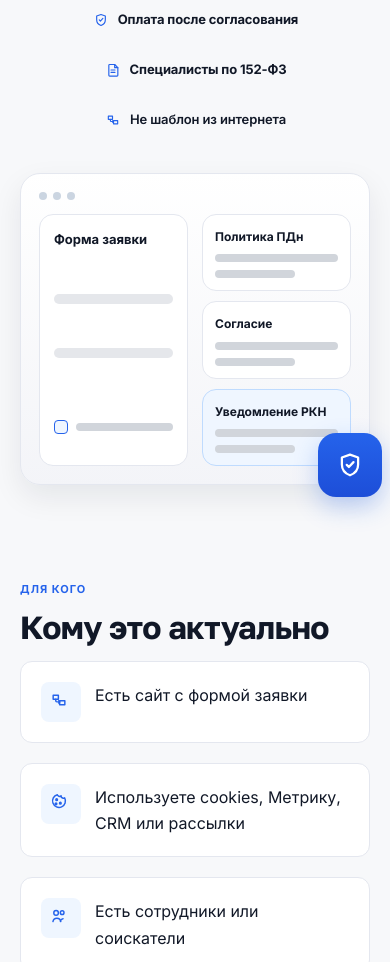
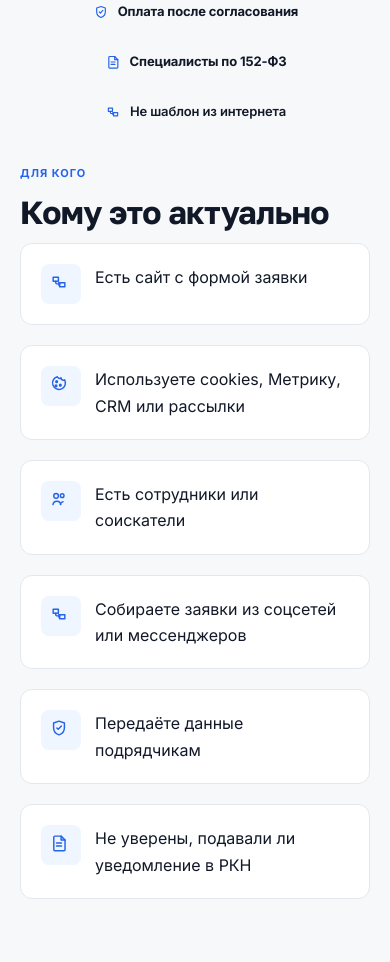
Before and after one commit to codesidevelopers-crypto/openclaw-sites, a Gatsby site in the folder pd-152-kit/: page / in a window 390 px wide. Shown: the part 516-1478 px from the top of the page. Built offline with nearby package versions, Linux system fonts and the light colour scheme; Gatsby itself is replaced by a stand-in of ours.

Commit message:
fix(site): hide hero visual on mobile and tighten spacing

```diff
--- a/pd-152-kit/src/pages/index.tsx
+++ b/pd-152-kit/src/pages/index.tsx
@@ -813,12 +813,12 @@ const Container = styled.div<{ narrow?: boolean }>`
 `;
 
 const Section = styled.section`
-  padding-top: 40px;
-  padding-bottom: 40px;
+  padding-top: 32px;
+  padding-bottom: 32px;
 
   @media (max-width: 768px) {
-    padding-top: 32px;
-    padding-bottom: 32px;
+    padding-top: 24px;
+    padding-bottom: 24px;
   }
 `;
 
@@ -828,12 +828,12 @@ const TintSection = styled(Section)`
 
 const HeroSection = styled.section`
   min-height: auto;
-  padding: 64px 0 48px;
+  padding: 56px 0 28px;
   background-image: radial-gradient(ellipse 80% 50% at 50% 0%, rgba(37,99,235,.05) 0%, transparent 100%);
 
   @media (max-width: 768px) {
     min-height: auto;
-    padding: 48px 0 64px;
+    padding: 40px 0 20px;
   }
 `;
 
@@ -913,6 +913,10 @@ const HeroVisualWrap = styled.div`
 
   @media (max-width: 960px) {
     margin-top: 8px;
+  }
+
+  @media (max-width: 768px) {
+    display: none;
   }
 `;
 
@@ -1088,7 +1092,7 @@ const TrustText = styled.p<{ $strong?: boolean }>`
 
 const SectionHeader = styled.div`
   max-width: 760px;
-  margin-bottom: 14px;
+  margin-bottom: 12px;
 `;
 
 const SectionLabel = styled.span`
```
